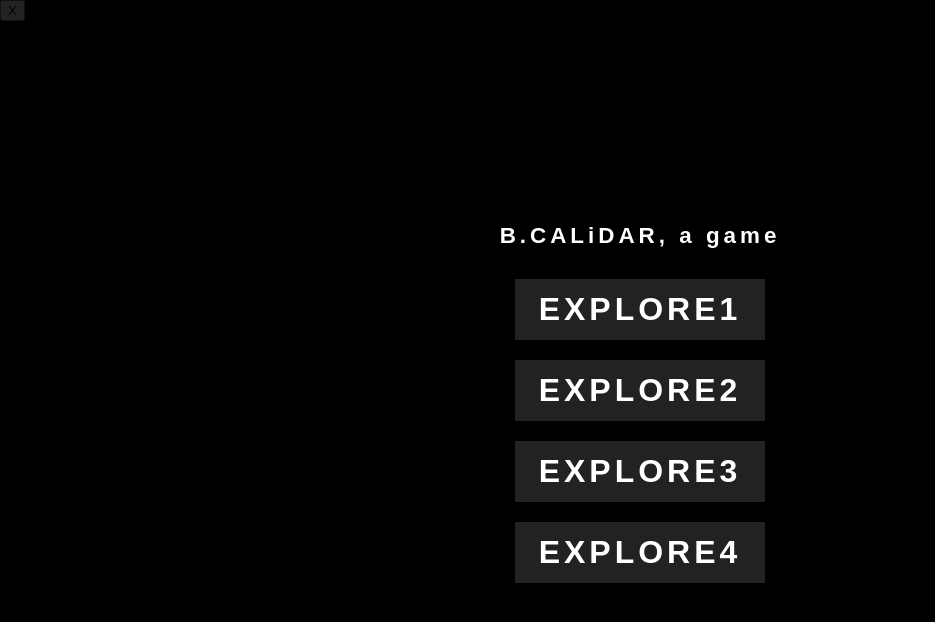
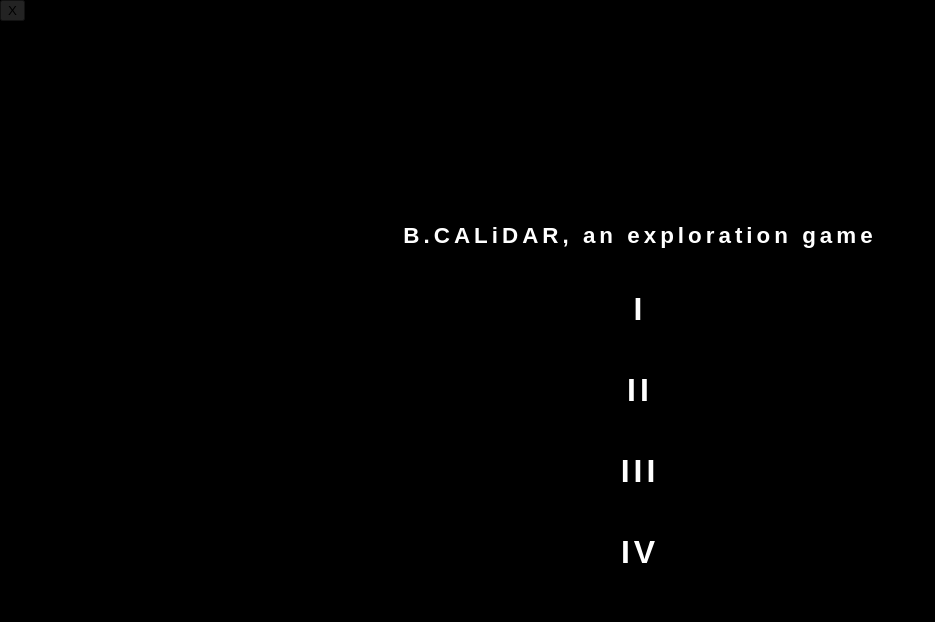
Before and after one commit to JohnKalla/B.CALiDAR, a plain HTML site: page index.html in a window 1280 px wide. Shown: the whole page, without its empty margins (0-935 px from the left). Drawn offline with nearby package versions, Linux system fonts and the light colour scheme.

Commit message:
deploy: 099e923fb537b847d54747bd3537aa8212094198

```diff
--- a/index.html
+++ b/index.html
@@ -60,7 +60,7 @@
       font-size: 2em;
       letter-spacing: 4px;
       cursor: pointer;
-      background-color: #222;
+      background-color: #000000;
       color: white;
       border: 0px solid white;
       border-radius: 0px;
@@ -77,11 +77,11 @@
 <body>
   <button onclick = "window.location.href = '/B.CALiDAR/'"> X </button>
   <div id="main-menu">
-    <h1>B.CALiDAR, a game</h1>
-    <button class="menu-button" data-map="/B.CALiDAR/models/model_20.glb">EXPLORE1</button>
-    <button class="menu-button" data-map="/B.CALiDAR/models/chess_4.glb">EXPLORE2</button>
-    <button class="menu-button" data-map="/B.CALiDAR/models/room_optimized.glb">EXPLORE3</button>
-    <button class="menu-button" data-map="/B.CALiDAR/models/BucJin_smaller.glb">EXPLORE4</button>
+    <h1>B.CALiDAR, an exploration game</h1>
+    <button class="menu-button" data-map="/B.CALiDAR/models/model_20.glb">I</button>
+    <button class="menu-button" data-map="/B.CALiDAR/models/chess_4.glb">II</button>
+    <button class="menu-button" data-map="/B.CALiDAR/models/room_optimized.glb">III</button>
+    <button class="menu-button" data-map="/B.CALiDAR/models/BucJin_smaller.glb">IV</button>
   </div>
 </body>
 </html>
```
